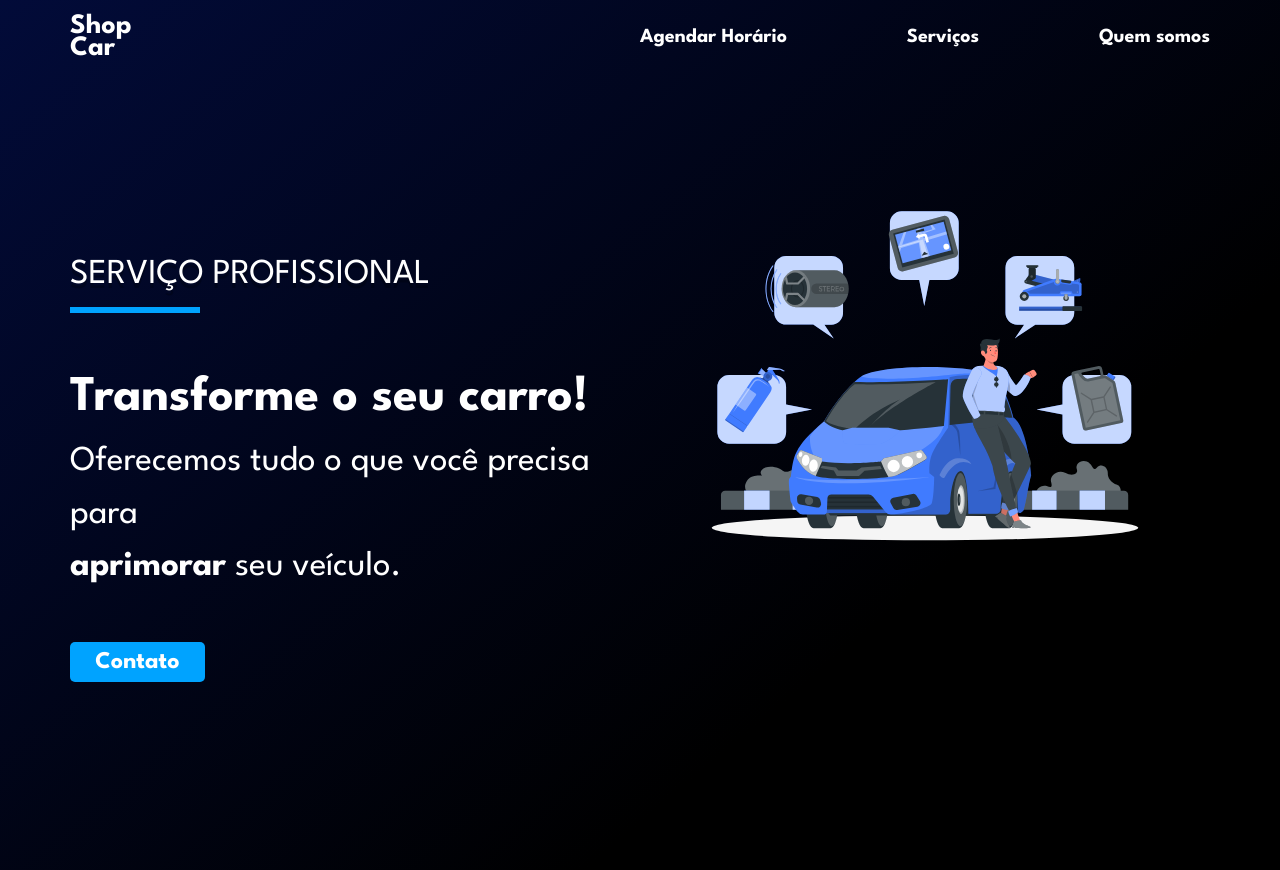
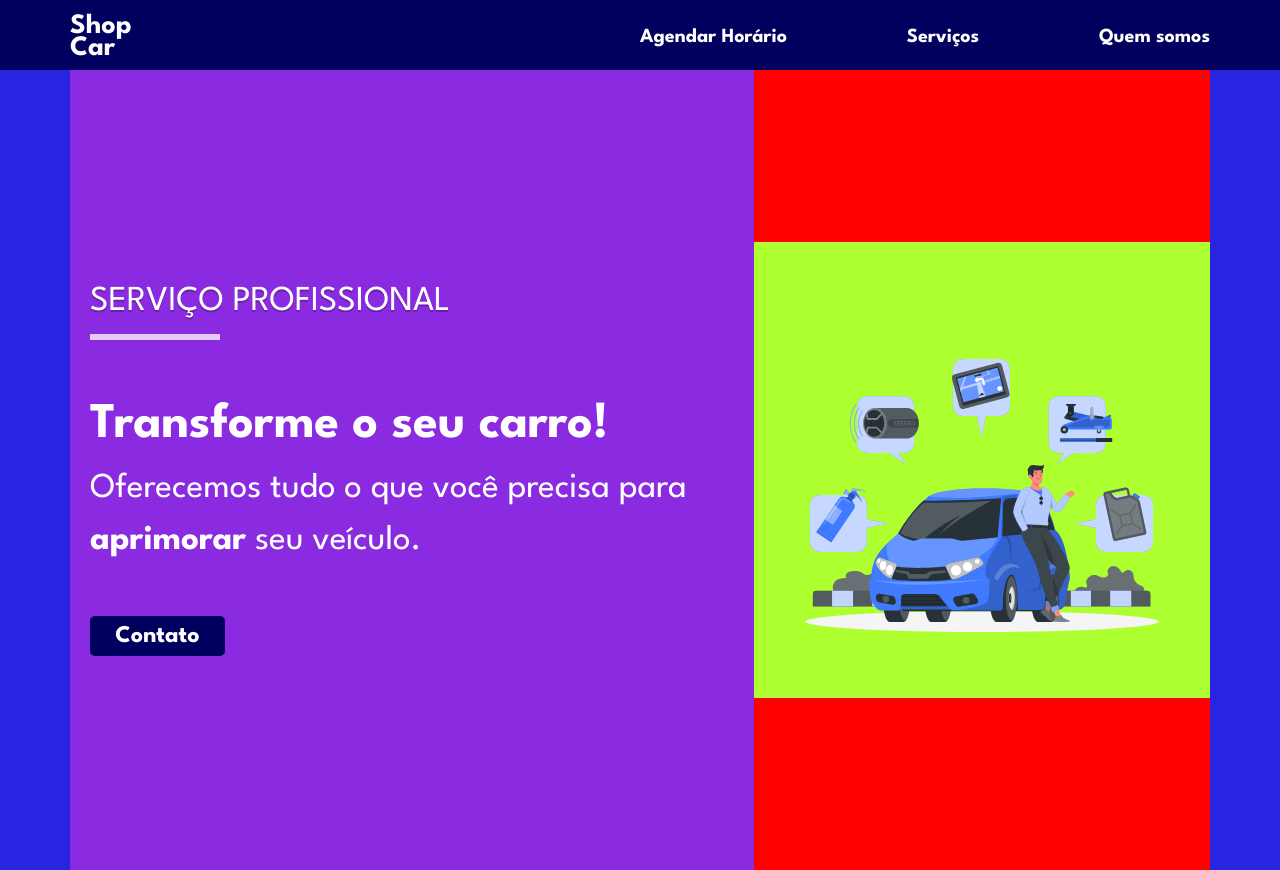
Before and after one commit to lucasgiavaroti/shopCar, a plain HTML site: page index.html in a window 1280 px wide. Drawn offline with Linux system fonts and the light colour scheme.

Commit message:
Alterações visando o melhor enquadramento dos elementos

```diff
--- a/styles/style.css
+++ b/styles/style.css
@@ -54,16 +54,14 @@
 
 /* BACKGROUND PRINCIPAL */
 .background-main{
-    background: rgb(2,11,57);
-    background: linear-gradient(140deg, rgba(2,11,57,1) 0%, rgba(0,0,0,1) 70%);
-
+    background-color: #ffff;
 }
 
 
 
 /* ESTILIZANDO A NAVBAR/LOGO E LINKS */
 .menu{
-    /* background-color: green; */
+    background-color: #02005f;
     padding: 15px 70px;
     font-family:'League Spartan', sans-serif;
     color: #ffff;
@@ -100,7 +98,7 @@
 
 /* MAIN */
 .main-content{
-    /* background-color: yellow; */
+    background-color: #2824e2;
     height: 100vh;
     width: 100%;
     padding: 0px 70px;
@@ -118,13 +116,14 @@
 
 /* LEFT */
 .left-content{
-    /* background-color: blueviolet; */
+    background-color: blueviolet;
+    padding: 0px 20px;
     display: flex;
     flex-direction: column;
     justify-content: center;
     align-items: center;
     gap: 3em;
-    width: 50%;
+    width: 60%;
 }
 .sub{
     width: 100%;
@@ -133,8 +132,8 @@
     gap: 1em;
 }
 .left-content .sub-title{
-    color: #FFF;
-    text-shadow: 0px 5px 0px rgba(0, 0, 0, 0.25);
+    color: #ffff;
+    text-shadow: 0px 2px 0px rgba(0, 0, 0, 0.25);
     text-transform: uppercase;
     font-size: 35px;
     font-style: normal;
@@ -143,7 +142,7 @@
 }
 .line{
     width: 130px;
-    border: 3px solid #00A3FF;
+    border: 3px solid #ffffffc2;
 }
 .title{
     width: 100%;
@@ -172,7 +171,7 @@
     height: 40px;
     border-radius: 5px;
     border: none;
-    background-color: #00A3FF;
+    background-color: #02005f;
 }
 .left-content .button-hyperlink-contact a{
     text-decoration: none;
@@ -185,17 +184,16 @@
 
 /* RIGHT */
 .right-content{
-    /* background-color: red; */
-    width: 50%;
+  background-color: red;
+    width: 40%;
     display: flex;
-    justify-content: center;
-    /* align-items: center; */
+    align-items: center;
 }
 .container-image{
-    /* background-color: greenyellow; */
+    background-color: greenyellow;
 }
 .container-image img{
-    width: 550px;
+    width: 500px;
 }
 
 
```
